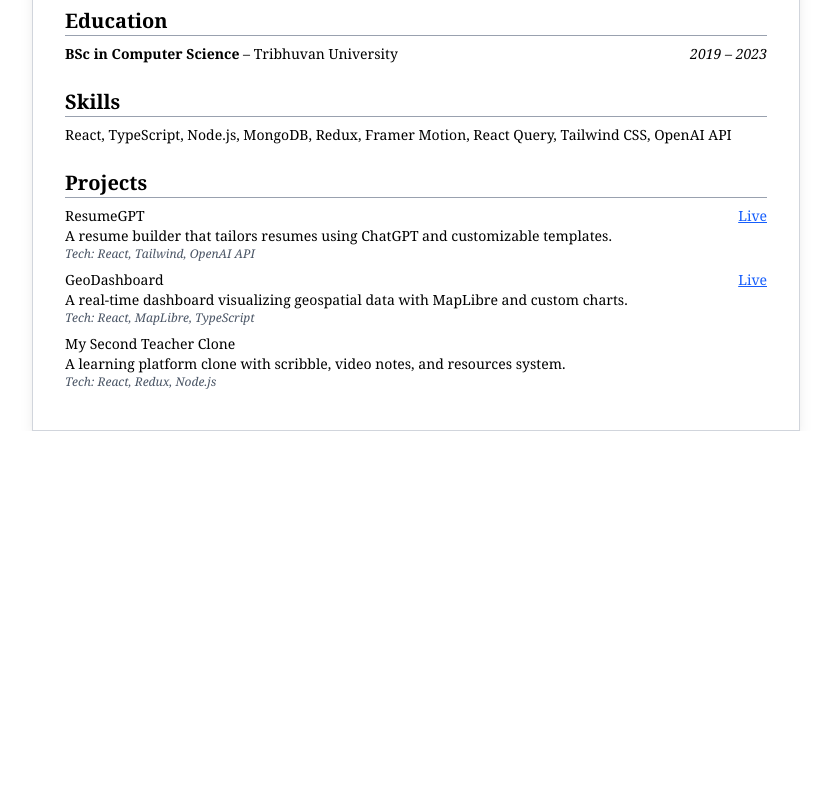
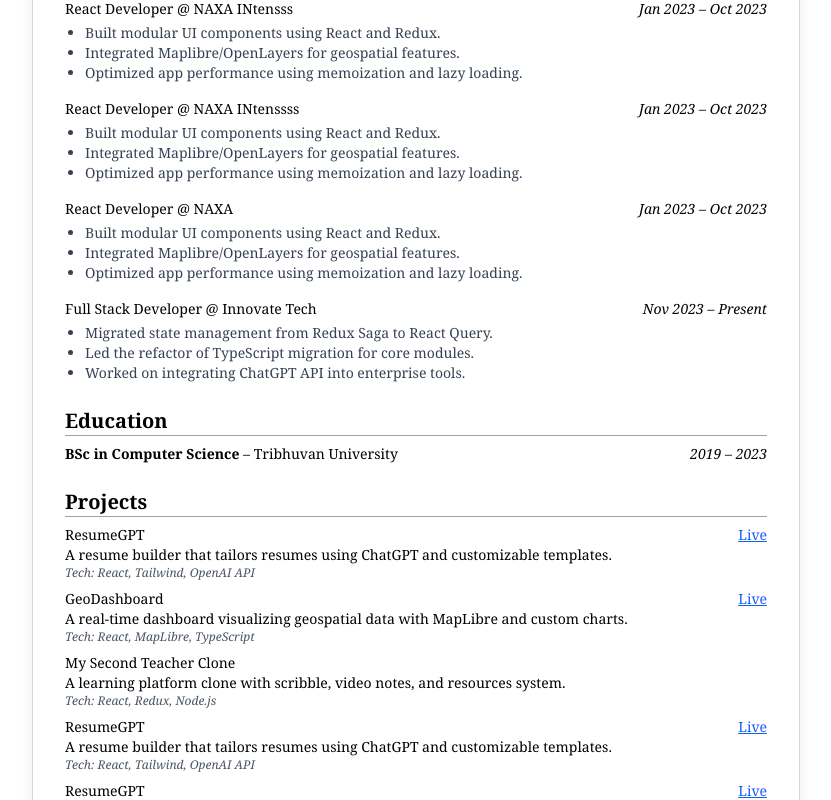
Before and after one commit to abhishek-mahato0/resume-builder, a Next.js app: page /dashboard in a window 1280 px wide. Shown: the part 540-1340 px from the top of the page, without its empty margins (224-1055 px from the left). Before the commit the page ends 971 px from the top, so only its background shows below. Built offline with nearby package versions, Linux system fonts and the light colour scheme.

Commit message:
add pagebreak points for multiple points

```diff
--- /dev/null
+++ b/src/components/template/Classic/Sections/index.tsx
@@ -0,0 +1,85 @@
+import { FC } from "react";
+import { Education, Experience, Project, ResumeData } from "../../types";
+
+export const Header: FC<{ data: ResumeData }> = ({ data }) => (
+  <header className="text-center">
+    <h1 className="text-3xl font-bold">{data.name}</h1>
+    <p className="text-lg italic">{data.title}</p>
+    <div className="text-sm mt-2">
+      <p>{data.contact.email} | {data.contact.phone}</p>
+      <p>{data.contact.website} | {data.contact.linkedin}</p>
+    </div>
+  </header>
+);
+
+export const Summary: FC<{ summary: string }> = ({ summary }) => (
+  <section>
+    <h2 className="text-xl font-semibold border-b border-gray-400 mb-2">Professional Summary</h2>
+    <p className="text-justify">{summary}</p>
+  </section>
+);
+
+
+export const ExperienceSection: FC<{ experience: Experience[] }> = ({ experience }) => (
+  <section>
+    <h2 className="text-xl font-semibold border-b border-gray-400 mb-2">Work Experience</h2>
+    {experience.map((exp, idx) => (
+      <div key={idx} className="mb-4">
+        <div className="flex justify-between text-sm font-medium">
+          <span>{exp.role} @ {exp.company}</span>
+          <span className="italic">{exp.startDate} – {exp.endDate}</span>
+        </div>
+        <ul className="list-disc ml-5 mt-1 text-sm text-gray-700">
+          {exp.description.map((d, i) => <li key={i}>{d}</li>)}
+        </ul>
+      </div>
+    ))}
+  </section>
+);
+
+export const EducationSection: FC<{ education: Education[] }> = ({ education }) => (
+  <section>
+    <h2 className="text-xl font-semibold border-b border-gray-400 mb-2">Education</h2>
+    {education.map((edu, idx) => (
+      <div key={idx} className="text-sm mb-2 w-full flex justify-between">
+        <span><strong>{edu.degree}</strong> – {edu.school}</span>
+        <span className="italic">{edu.startDate} – {edu.endDate}</span>
+      </div>
+    ))}
+  </section>
+);
+
+
+export const Skills: FC<{ skills: string[] }> = ({ skills }) => (
+  <section>
+    <h2 className="text-xl font-semibold border-b border-gray-400 mb-2">Skills</h2>
+    <p className="text-sm">{skills.join(", ")}</p>
+  </section>
+);
+
+
+export const Projects: FC<{ projects?: Project[] }> = ({ projects }) => {
+  if (!projects || projects.length === 0) return null;
+  return (
+    <section>
+      <h2 className="text-xl font-semibold border-b border-gray-400 mb-2">Projects</h2>
+      {projects.map((proj, i) => (
+        <div key={i} className="mb-2">
+          <div className="flex justify-between text-sm font-medium">
+            <span>{proj.name}</span>
+            {proj.live && (
+              <a
+                href={proj.live}
+                className="text-blue-600 underline ml-2"
+                target="_blank"
+                rel="noopener noreferrer"
+              >Live</a>
+            )}
+          </div>
+          <p className="text-sm">{proj.description}</p>
+          <p className="text-xs italic text-gray-600">Tech: {proj.tech.join(", ")}</p>
+        </div>
+      ))}
+    </section>
+  );
+};
--- a/src/components/template/Classic/page.tsx
+++ b/src/components/template/Classic/page.tsx
@@ -1,114 +1,74 @@
-import React from "react";
+"use client";
+import React, { useEffect, useRef, useState } from "react";
 import { ResumeData } from "../types";
-
-// resumeData.ts
+import {
+  EducationSection,
+  ExperienceSection,
+  Header,
+  Projects,
+  Skills,
+  Summary,
+} from "./Sections";
 
 const Classic = ({ data }: { data: ResumeData }) => {
+  const sectionRefs = useRef<any>({});
+  const [pageBreaks, setPageBreaks] = useState<any>(null);
+
+  useEffect(() => {
+    let accumulatedHeight = 0;
+    const pageLimit = 1123; // A4 size at 96 DPI
+    const breakPoints: string[] = [];
+
+    for (const section of sections) {
+      const el = sectionRefs.current[section.id];
+      if (!el) continue;
+
+      const height = el.getBoundingClientRect().height;
+
+      if (accumulatedHeight + height > pageLimit) {
+        breakPoints.push(section.id);
+        accumulatedHeight = height; // reset for next page
+      } else {
+        accumulatedHeight += height;
+      }
+    }
+
+    setPageBreaks(breakPoints); // store the points where a new page should start
+  }, []);
+
+  const sections = [
+    { id: "header", component: <Header data={data} /> },
+    { id: "summary", component: <Summary summary={data?.summary || ""} /> },
+    {
+      id: "experience",
+      component: <ExperienceSection experience={data.experience} />,
+    },
+    {
+      id: "education",
+      component: <EducationSection education={data.education} />,
+    },
+    { id: "projects", component: <Projects projects={data.projects || []} /> },
+    { id: "skills", component: <Skills skills={data.skills || []} /> },
+  ];
+
+  console.log(pageBreaks)
+
   return (
     <div className="max-w-3xl mx-auto bg-white text-black font-serif p-8 shadow-lg border border-gray-300 space-y-6">
-      {/* Header */}
-      <header className="text-center">
-        <h1 className="text-3xl font-bold">{data.name}</h1>
-        <p className="text-lg italic">{data.title}</p>
-        <div className="text-sm mt-2">
-          <p>
-            {data.contact.email} | {data.contact.phone}
-          </p>
-          <p>
-            {data.contact.website} | {data.contact.linkedin}
-          </p>
-        </div>
-      </header>
-
-      {/* Summary */}
-      <section>
-        <h2 className="text-xl font-semibold border-b border-gray-400 mb-2">
-          Professional Summary
-        </h2>
-        <p className="text-justify">{data.summary}</p>
-      </section>
-
-      {/* Experience */}
-      <section>
-        <h2 className="text-xl font-semibold border-b border-gray-400 mb-2">
-          Work Experience
-        </h2>
-        {data.experience.map((exp, idx) => (
-          <div key={idx} className="mb-4">
-            <div className="flex justify-between text-sm font-medium">
-              <span>
-                {exp.role} @ {exp.company}
-              </span>
-              <span className="italic">
-                {exp.startDate} – {exp.endDate}
-              </span>
-            </div>
-            <ul className="list-disc ml-5 mt-1 text-sm text-gray-700">
-              {exp.description.map((d, i) => (
-                <li key={i}>{d}</li>
-              ))}
-            </ul>
+      {sections.map((section, index) => {
+        const shouldBreakBefore = pageBreaks?.includes(section.id);
+        return (
+          <div
+            key={section.id}
+            ref={(el) => {
+              sectionRefs.current[section.id] = el;
+            }}
+            className={shouldBreakBefore ? "page-break" : ""}
+          >
+            {section.component}
           </div>
-        ))}
-      </section>
-
-      {/* Education */}
-      <section>
-        <h2 className="text-xl font-semibold border-b border-gray-400 mb-2">
-          Education
-        </h2>
-        {data.education.map((edu, idx) => (
-          <div
-            key={idx}
-            className="text-sm mb-2 w-full flex align-items-center justify-between"
-          >
-            <span>
-              <strong>{edu.degree}</strong> – {edu.school}
-            </span>
-            <span className="italic">
-              {edu.startDate} – {edu.endDate}
-            </span>
-          </div>
-        ))}
-      </section>
-
-      {/* Skills */}
-      <section>
-        <h2 className="text-xl font-semibold border-b border-gray-400 mb-2">
-          Skills
-        </h2>
-        <p className="text-sm">{data.skills.join(", ")}</p>
-      </section>
-
-      {/* Projects */}
-      {data && data?.projects && data?.projects?.length > 0 && (
-        <section>
-          <h2 className="text-xl font-semibold border-b border-gray-400 mb-2">
-            Projects
-          </h2>
-          {data?.projects.map((proj, i) => (
-            <div key={i} className="mb-2">
-              <div className="flex justify-between text-sm font-medium">
-                <span>{proj.name}</span>
-                {proj.live && (
-                  <a
-                    href={proj.live}
-                    className="text-blue-600 underline ml-2"
-                    target="_blank"
-                    rel="noopener noreferrer"
-                  >
-                    Live
-                  </a>
-                )}
-              </div>
-              <p className="text-sm">{proj.description}</p>
-              <p className="text-xs italic text-gray-600">
-                Tech: {proj.tech.join(", ")}
-              </p>
-            </div>
-          ))}
-        </section>
-      )}
+        );
+      })}
     </div>
   );
 };
--- a/src/components/template/data.ts
+++ b/src/components/template/data.ts
@@ -14,6 +14,50 @@ export const sampleData: ResumeData = {
   },
 
   experience: [
+    {
+      company: "NAXA INten",
+      role: "React Developer",
+      startDate: "Jan 2023",
+      endDate: "Oct 2023",
+      description: [
+        "Built modular UI components using React and Redux.",
+        "Integrated Maplibre/OpenLayers for geospatial features.",
+        "Optimized app performance using memoization and lazy loading.",
+      ],
+    },
+    {
+      company: "NAXA INten",
+      role: "React Developer",
+      startDate: "Jan 2023",
+      endDate: "Oct 2023",
+      description: [
+        "Built modular UI components using React and Redux.",
+        "Integrated Maplibre/OpenLayers for geospatial features.",
+        "Optimized app performance using memoization and lazy loading.",
+      ],
+    },
+    {
+      company: "NAXA INtensss",
+      role: "React Developer",
+      startDate: "Jan 2023",
+      endDate: "Oct 2023",
+      description: [
+        "Built modular UI components using React and Redux.",
+        "Integrated Maplibre/OpenLayers for geospatial features.",
+        "Optimized app performance using memoization and lazy loading.",
+      ],
+    },
+    {
+      company: "NAXA INtenssss",
+      role: "React Developer",
+      startDate: "Jan 2023",
+      endDate: "Oct 2023",
+      description: [
+        "Built modular UI components using React and Redux.",
+        "Integrated Maplibre/OpenLayers for geospatial features.",
+        "Optimized app performance using memoization and lazy loading.",
+      ],
+    },
     {
       company: "NAXA",
       role: "React Developer",
@@ -82,5 +126,29 @@ export const sampleData: ResumeData = {
         "A learning platform clone with scribble, video notes, and resources system.",
       tech: ["React", "Redux", "Node.js"],
     },
+    {
+      name: "ResumeGPT",
+      description:
+        "A resume builder that tailors resumes using ChatGPT and customizable templates.",
+      tech: ["React", "Tailwind", "OpenAI API"],
+      live: "https://resume-builder.dev",
+      code: "https://resumr/dd",
+    },
+    {
+      name: "ResumeGPT",
+      description:
+        "A resume builder that tailors resumes using ChatGPT and customizable templates.",
+      tech: ["React", "Tailwind", "OpenAI API"],
+      live: "https://resume-builder.dev",
+      code: "https://resumr/dd",
+    },
+    {
+      name: "ResumeGPT",
+      description:
+        "A resume builder that tailors resumes using ChatGPT and customizable templates.",
+      tech: ["React", "Tailwind", "OpenAI API"],
+      live: "https://resume-builder.dev",
+      code: "https://resumr/dd",
+    },
   ],
 };
--- a/src/components/template/types.ts
+++ b/src/components/template/types.ts
@@ -4,31 +4,36 @@ export interface ResumeData {
   summary: string;
   contact: {
     email: string;
-      phone?: string;
-      website?: string;
-      linkedin?: string;
+    phone: string;
+    website: string;
+    linkedin: string;
     github?: string;
   };
-    experience: {
+  experience: Experience[];
+  education: Education[];
+  skills: string[];
+  projects?: Project[];
+}
+
+export interface Experience {
   company: string;
   role: string;
   startDate: string;
   endDate: string;
   description: string[];
-    }[];
-    education: {
+}
+
+export interface Education {
   school: string;
   degree: string;
   startDate: string;
   endDate: string;
-    }[];
-    skills: string[];
+}
 
-    projects?: {
+export interface Project {
   name: string;
   description: string;
   tech: string[];
   live?: string;
   code?: string;
-    }[];
 }
```
Lines whose indentation alone changed are shown as unchanged.
